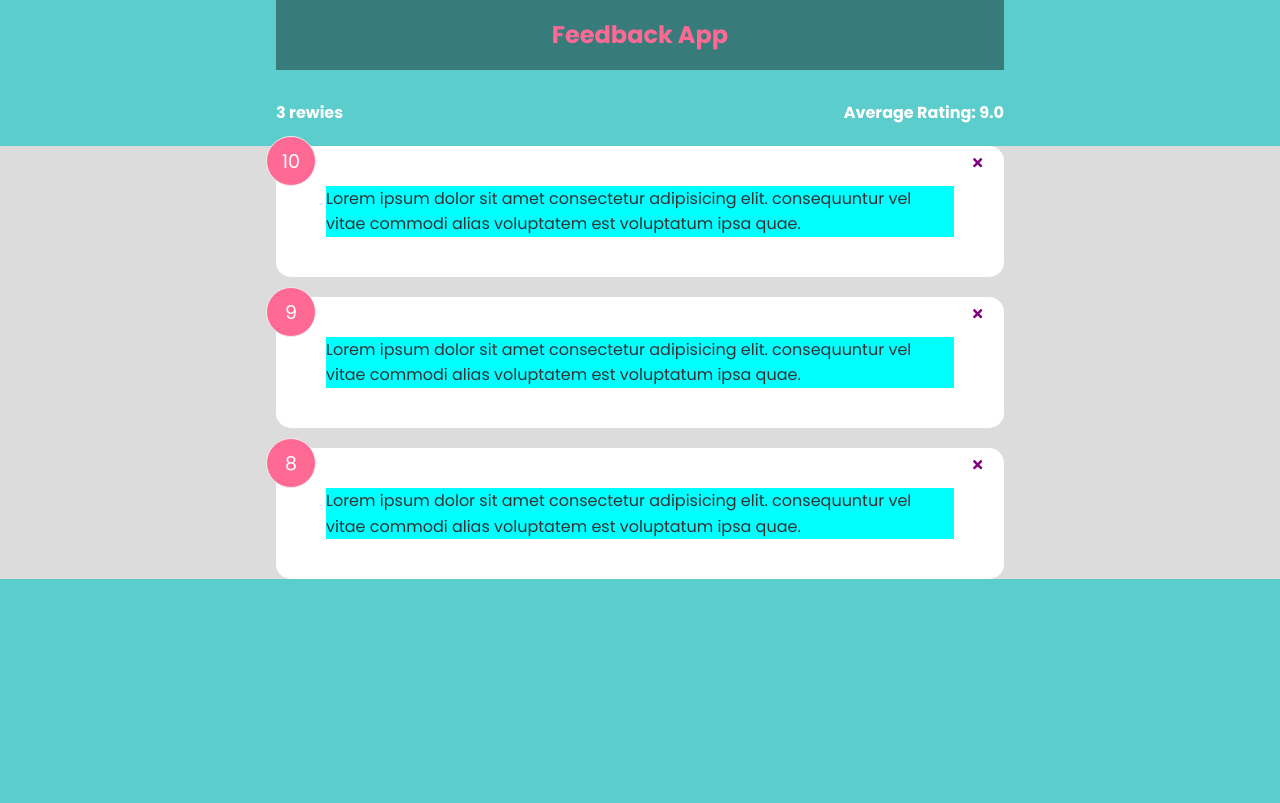
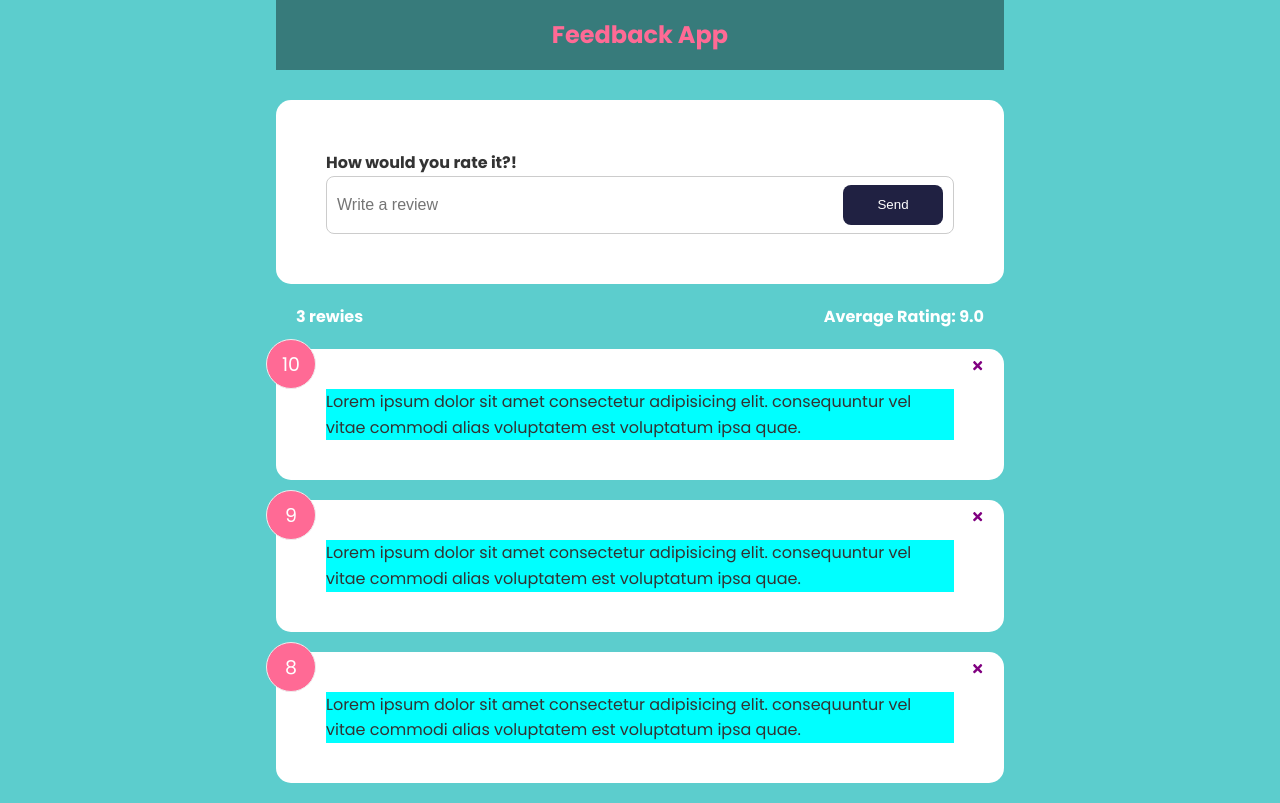
Before and after one commit to abr-ya/react-feedback, a React (Create React App) app: page / in a window 1280 px wide. Built offline with nearby package versions, Linux system fonts and the light colour scheme.

Commit message:
feat: Add Form Component

```diff
--- a/src/App.jsx
+++ b/src/App.jsx
@@ -1,13 +1,13 @@
 import { useState } from 'react';
-import Header from './components/Header';
-import List from './components/List';
-import Rating from './components/Rating';
+import { Container } from './components/styled/Common.styled';
+import {
+  Header, List, Rating, Form,
+} from './components';
 import FeedbackData from './data/FeedbackData';
 
 function App() {
   const [feedback, setFeedback] = useState(FeedbackData);
   const deleteHandler = (id) => {
-    console.log('delete item', id);
     if (window.confirm('Are you sure you want to delete?')) {
       setFeedback((prev) => prev.filter((item) => item.id !== id));
     }
@@ -16,8 +16,11 @@ function App() {
   return (
     <div className="App">
       <Header />
-      <Rating feedback={feedback} />
-      <List feedback={feedback} deleteHandler={deleteHandler} />
+      <Container>
+        <Form />
+        <Rating feedback={feedback} />
+        <List feedback={feedback} deleteHandler={deleteHandler} />
+      </Container>
     </div>
   );
 }
--- /dev/null
+++ b/src/components/Button.jsx
@@ -0,0 +1,27 @@
+import PropTypes from 'prop-types';
+import { StyledButton } from './styled/Common.styled';
+
+function Button({
+  children, version, type, isDisabled,
+}) {
+  return (
+    <StyledButton type={type} disabled={isDisabled} version={version}>
+      {children}
+    </StyledButton>
+  );
+}
+
+Button.defaultProps = {
+  version: 'primary',
+  type: 'button',
+  isDisabled: false,
+};
+
+Button.propTypes = {
+  children: PropTypes.node.isRequired,
+  version: PropTypes.string,
+  type: PropTypes.string,
+  isDisabled: PropTypes.bool,
+};
+
+export default Button;
--- /dev/null
+++ b/src/components/Form.jsx
@@ -0,0 +1,33 @@
+import { useState } from 'react';
+import { StyledForm, Group, Input } from './styled/Form.styled';
+import { Card } from './styled/Common.styled';
+import Button from './Button';
+
+function Form() {
+  const [text, setText] = useState('');
+
+  const inputChangeHandler = (e) => {
+    setText(e.target.value);
+  };
+
+  return (
+    <Card>
+      <StyledForm>
+        <h4>How would you rate it?!</h4>
+        <Group>
+          <Input
+            type="text"
+            value={text}
+            placeholder="Write a review"
+            onChange={inputChangeHandler}
+          />
+          <Button type="submit">
+            Send
+          </Button>
+        </Group>
+      </StyledForm>
+    </Card>
+  );
+}
+
+export default Form;
--- a/src/components/Header.jsx
+++ b/src/components/Header.jsx
@@ -1,4 +1,4 @@
-import { StyledHeader, Container } from './styled/Model.styled';
+import { StyledHeader, Container } from './styled/Common.styled';
 
 function Header() {
   return (
--- a/src/components/Item.jsx
+++ b/src/components/Item.jsx
@@ -1,6 +1,6 @@
 import { FaTimes } from 'react-icons/fa';
 import { BlockNum, BlockText, ButtonClose } from './styled/Item.styled';
-import { Container, Card } from './styled/Model.styled';
+import { Card } from './styled/Common.styled';
 
 function Item({
   rating, text, id, deleteHandler,
@@ -10,7 +10,6 @@ function Item({
   };
 
   return (
-    <Container>
     <Card>
       <BlockNum>{rating}</BlockNum>
       <ButtonClose onClick={closeClickHandler}>
@@ -18,7 +17,6 @@ function Item({
       </ButtonClose>
       <BlockText>{text}</BlockText>
     </Card>
-    </Container>
   );
 }
 
--- a/src/components/List.jsx
+++ b/src/components/List.jsx
@@ -1,11 +1,10 @@
 import PropTypes from 'prop-types';
 import { StyledList } from './styled/List.styled';
-import { Container } from './styled/Model.styled';
 import Item from './Item';
 
 function List({ feedback, deleteHandler }) {
   if (!feedback || feedback.length === 0) {
-    return <Container><span>No feedback yet</span></Container>;
+    return <span>No feedback yet</span>;
   }
 
   return (
--- a/src/components/Rating.jsx
+++ b/src/components/Rating.jsx
@@ -1,5 +1,5 @@
 import PropTypes from 'prop-types';
-import { Container } from './styled/Model.styled';
+import { Container } from './styled/Common.styled';
 import { StyledRating } from './styled/Rating.styled';
 
 function Rating({ feedback }) {
--- /dev/null
+++ b/src/components/index.js
@@ -0,0 +1,11 @@
+import Header from './Header';
+import List from './List';
+import Rating from './Rating';
+import Form from './Form';
+
+import Button from './Button';
+
+export {
+  Header, List, Rating, Form,
+  Button,
+};
--- a/src/components/styled/Model.styled.jsx
+++ b/src/components/styled/Common.styled.jsx
@@ -1,4 +1,4 @@
-import styled from 'styled-components/macro';
+import styled, { css } from 'styled-components/macro';
 
 export const Container = styled.div`
   max-width: 768px;
@@ -26,3 +26,26 @@ export const Card = styled.div`
   margin: 20px 0;
   position: relative;
 `;
+
+export const StyledButton = styled.button`
+  border: 0;
+  border-radius: 8px;
+  color: #fff;
+  width: 100px;
+  height: 40px;
+  cursor: pointer;
+
+  ${(props) => props.version === 'primary' && css`background-color: #202142;`}
+  ${(props) => props.version === 'secondary' && css`background-color: #ff6a95;`}
+
+  &:hover {
+    transform: scale(0.98);
+    opacity: 0.9;
+  }
+
+  &:disabled {
+    background-color: #cccccc;
+    color: #333;
+    cursor: auto;
+  }
+`;
--- /dev/null
+++ b/src/components/styled/Form.styled.jsx
@@ -0,0 +1,24 @@
+import styled from 'styled-components/macro';
+
+// eslint-disable-next-line import/prefer-default-export
+export const StyledForm = styled.form`
+  margin: 10px auto;
+`;
+
+export const Group = styled.div`
+  display: flex;
+  flex-direction: row;
+  border: 1px solid #ccc;
+  padding: 8px 10px;
+  border-radius: 8px;
+`;
+
+export const Input = styled.input`
+  flex-grow: 2;
+  border: none;
+  font-size: 16px;
+
+  &:focus {
+    outline: none;
+  }
+`;
--- a/src/components/styled/List.styled.jsx
+++ b/src/components/styled/List.styled.jsx
@@ -2,6 +2,5 @@ import styled from 'styled-components/macro';
 
 // eslint-disable-next-line import/prefer-default-export
 export const StyledList = styled.div`
-  background-color: gainsboro;
   margin: 20px auto;
 `;
--- a/src/index.css
+++ b/src/index.css
@@ -66,23 +66,6 @@ ul {
   color: #fff;
 }
 
-.input-group {
-  display: flex;
-  flex-direction: row;
-  border: 1px solid #ccc;
-  padding: 8px 10px;
-  border-radius: 8px;
-}
-
-input {
-  flex-grow: 2;
-  border: none;
-  font-size: 16px;
-}
-
-input:focus {
-  outline: none;
-}
 
 .close,
 .edit {
@@ -96,40 +79,6 @@ input:focus {
 
 .edit {
   right: 40px;
-}
-
-.btn {
-  color: #fff;
-  border: 0;
-  border-radius: 8px;
-  color: #fff;
-  width: 100px;
-  height: 40px;
-  cursor: pointer;
-}
-
-.btn-primary {
-  background-color: #202142;
-}
-
-.btn-secondary {
-  background: #ff6a95;
-}
-
-.btn:hover {
-  transform: scale(0.98);
-  opacity: 0.9;
-}
-
-.btn:disabled {
-  background-color: #cccccc;
-  color: #333;
-  cursor: auto;
-}
-
-.btn:disabled:hover {
-  transform: scale(1);
-  opacity: 1;
 }
 
 .message {
```
Lines whose indentation alone changed are shown as unchanged.
